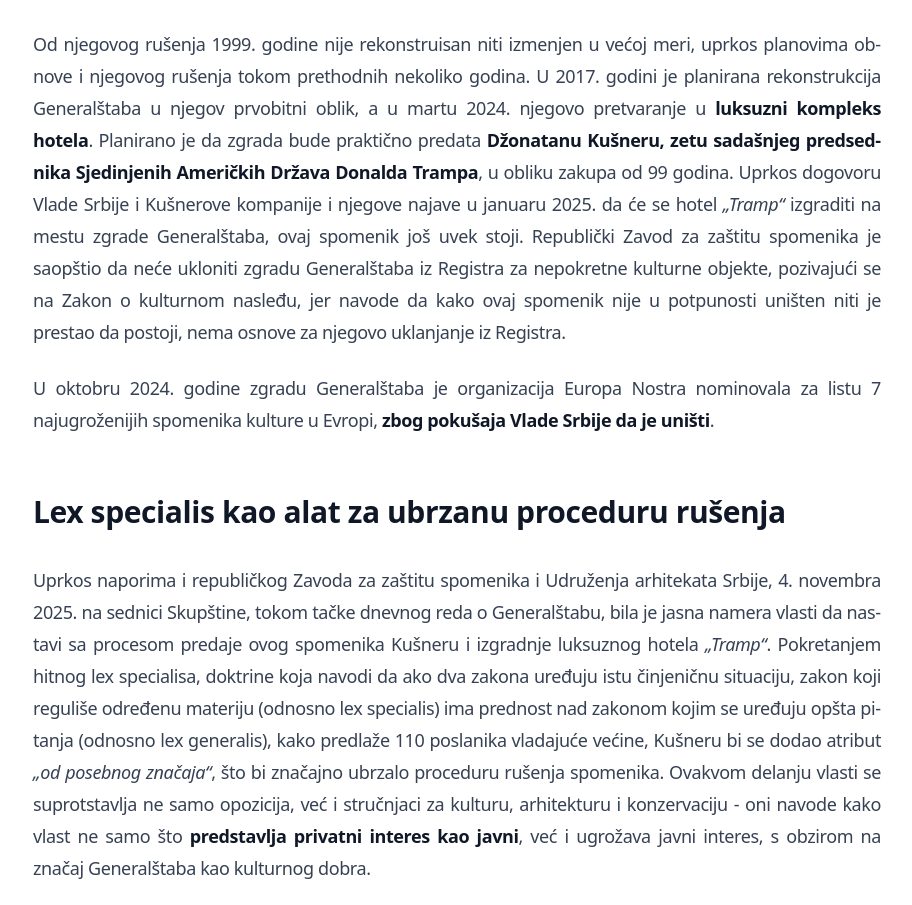
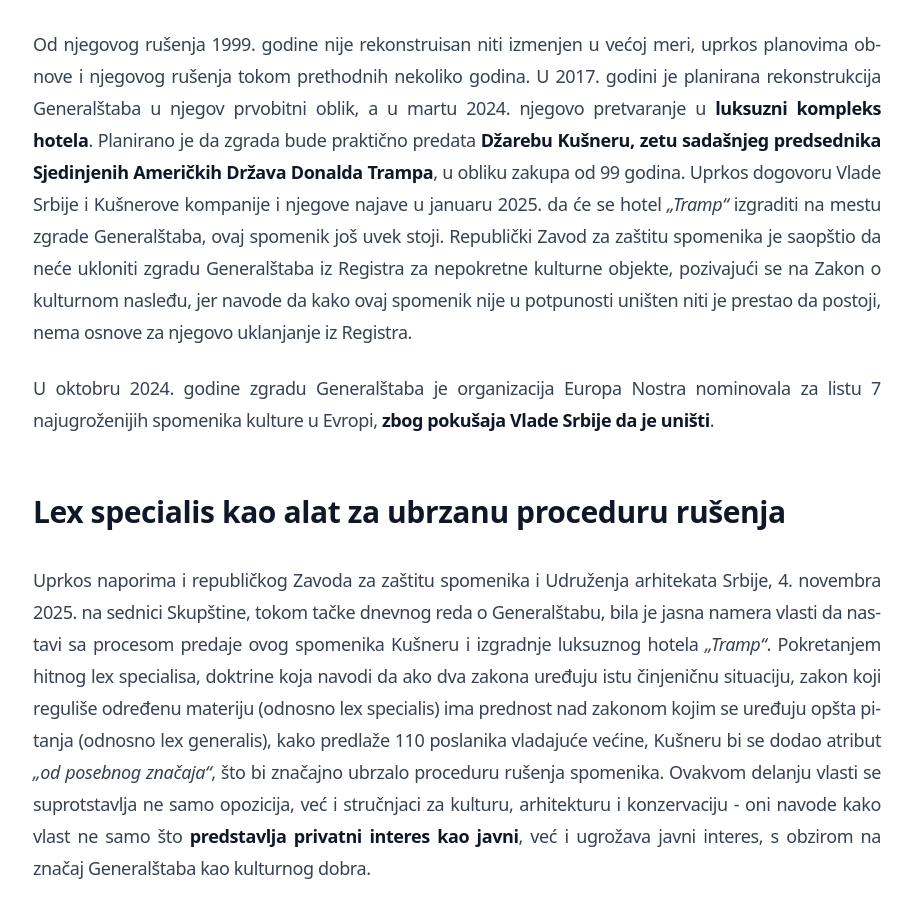
Before and after one commit to blokadainfo/website, an Astro site: page /pisali-smo/2025-11-05-generalstab in a window 1280 px wide. Shown: the part 1000-1905 px from the top of the page, without its empty margins (183-1095 px from the left). Built offline with nearby package versions, Linux system fonts and the light colour scheme; Astro itself is replaced by a stand-in of ours.

Commit message:
fix(post): 2025-11-05-generalstab

```diff
--- a/src/pages/pisali-smo/2025-11-05-generalstab.mdx
+++ b/src/pages/pisali-smo/2025-11-05-generalstab.mdx
@@ -17,7 +17,7 @@
 
 ## Od planirane rekonstrukcije do predaje Kušneru
 
-Od njegovog rušenja 1999. godine nije rekonstruisan niti izmenjen u većoj meri, uprkos planovima obnove i njegovog rušenja tokom prethodnih nekoliko godina. U 2017. godini je planirana rekonstrukcija Generalštaba u njegov prvobitni oblik, a u martu 2024. njegovo pretvaranje u **luksuzni kompleks hotela**. Planirano je da zgrada bude praktično predata **Džonatanu Kušneru, zetu sadašnjeg predsednika Sjedinjenih Američkih Država Donalda Trampa**, u obliku zakupa od 99 godina. Uprkos dogovoru Vlade Srbije i Kušnerove kompanije i njegove najave u januaru 2025. da će se hotel _„Tramp“_ izgraditi na mestu zgrade Generalštaba, ovaj spomenik još uvek stoji. Republički Zavod za zaštitu spomenika je saopštio da neće ukloniti zgradu Generalštaba iz Registra za nepokretne kulturne objekte, pozivajući se na Zakon o kulturnom nasleđu, jer navode da kako ovaj spomenik nije u potpunosti uništen niti je prestao da postoji, nema osnove za njegovo uklanjanje iz Registra.
+Od njegovog rušenja 1999. godine nije rekonstruisan niti izmenjen u većoj meri, uprkos planovima obnove i njegovog rušenja tokom prethodnih nekoliko godina. U 2017. godini je planirana rekonstrukcija Generalštaba u njegov prvobitni oblik, a u martu 2024. njegovo pretvaranje u **luksuzni kompleks hotela**. Planirano je da zgrada bude praktično predata **Džarebu Kušneru, zetu sadašnjeg predsednika Sjedinjenih Američkih Država Donalda Trampa**, u obliku zakupa od 99 godina. Uprkos dogovoru Vlade Srbije i Kušnerove kompanije i njegove najave u januaru 2025. da će se hotel _„Tramp“_ izgraditi na mestu zgrade Generalštaba, ovaj spomenik još uvek stoji. Republički Zavod za zaštitu spomenika je saopštio da neće ukloniti zgradu Generalštaba iz Registra za nepokretne kulturne objekte, pozivajući se na Zakon o kulturnom nasleđu, jer navode da kako ovaj spomenik nije u potpunosti uništen niti je prestao da postoji, nema osnove za njegovo uklanjanje iz Registra.
 
 U oktobru 2024. godine zgradu Generalštaba je organizacija Europa Nostra nominovala za listu 7 najugroženijih spomenika kulture u Evropi, **zbog pokušaja Vlade Srbije da je uništi**.
 
```
